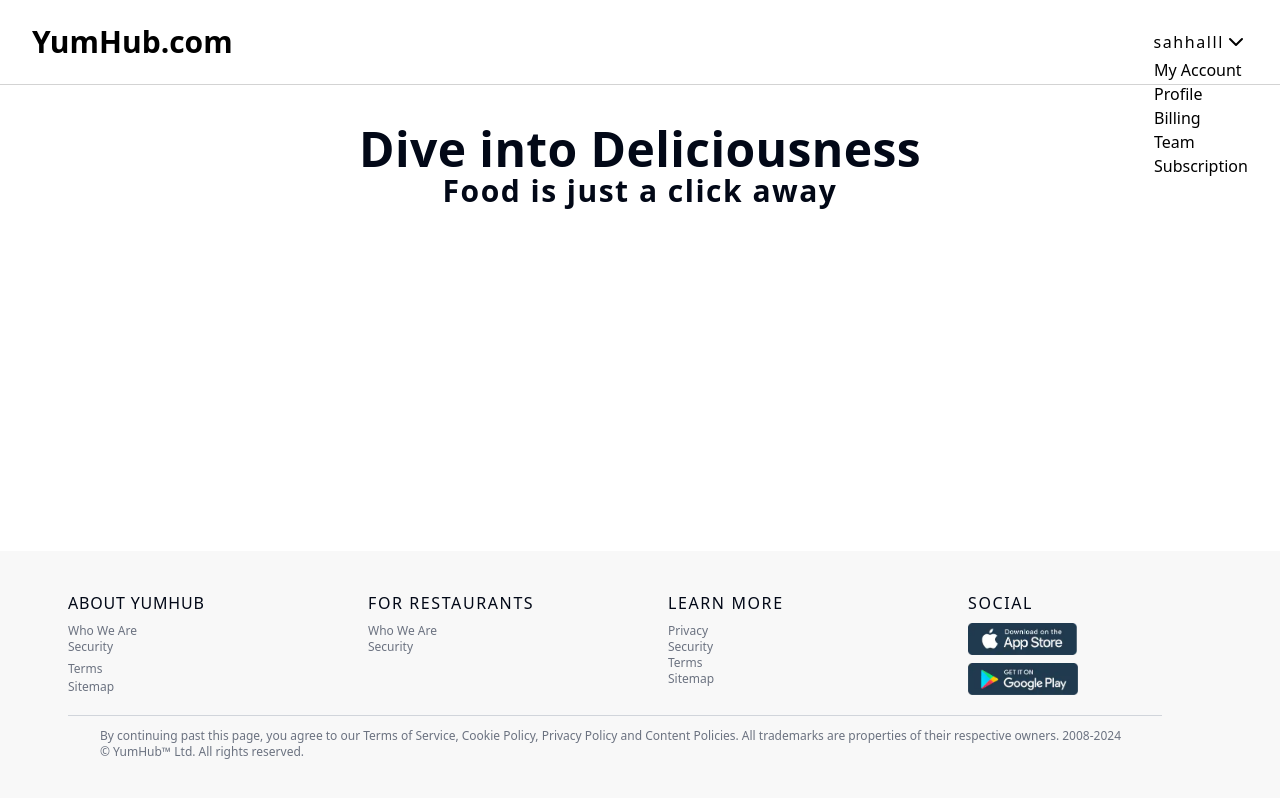
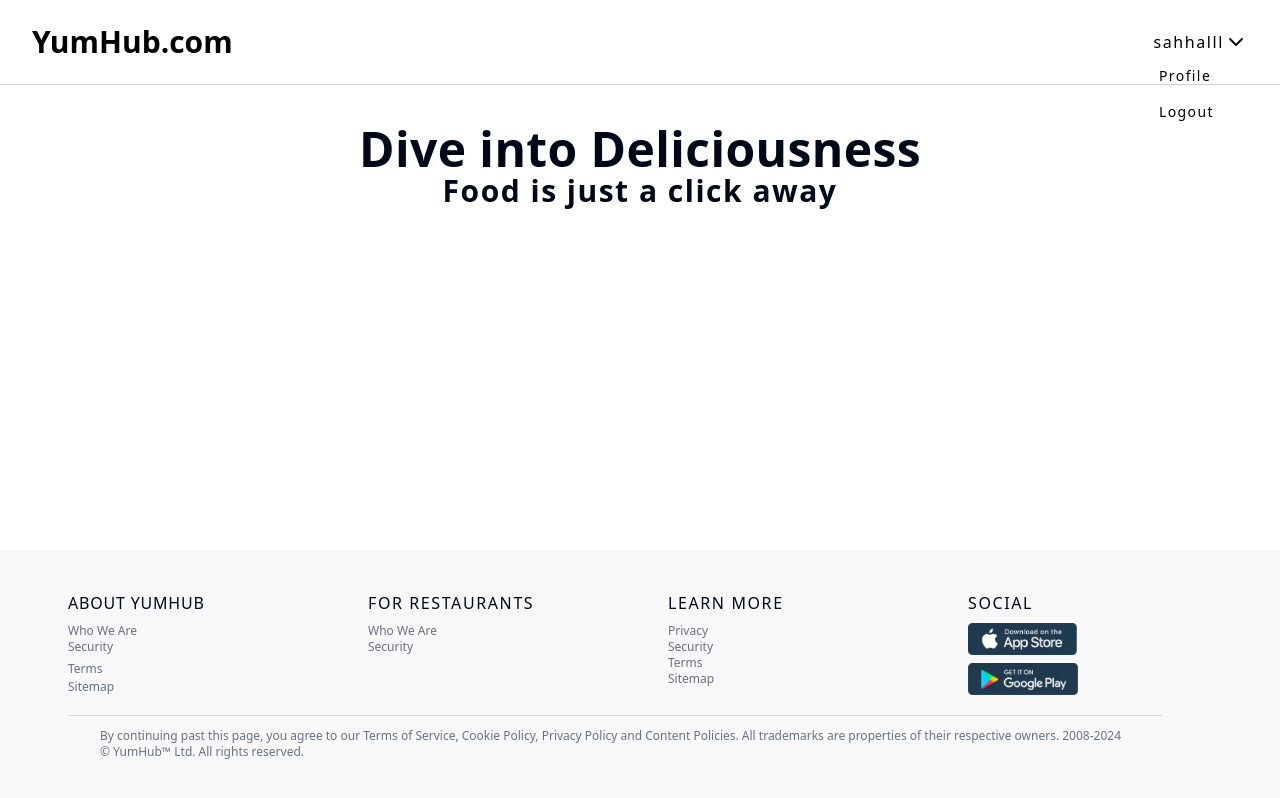
Before and after one commit to sahhhall/YumHub, a React (Vite) app in the folder frontend/: page / in a window 1280 px wide. Both pictures are taken after a click on the button "sahhalll". Built offline with nearby package versions, Linux system fonts and the light colour scheme.

Commit message:
style: Apply custom styling to menu items with minor adjustments
Added specific styles to customize menu items
Includes minor adjustments to enhance visual consistency
Next, implemented server-side logout functionality for improved authentication flow

```diff
--- a/frontend/src/components/AuthDropdown/AuthDropdown.tsx
+++ b/frontend/src/components/AuthDropdown/AuthDropdown.tsx
@@ -1,20 +1,30 @@
-import { DropdownMenu, DropdownMenuContent, DropdownMenuItem, DropdownMenuLabel, DropdownMenuSeparator, DropdownMenuTrigger } from "@radix-ui/react-dropdown-menu";
+import { DropdownMenu, DropdownMenuContent, DropdownMenuItem, DropdownMenuSeparator, DropdownMenuTrigger, Separator } from "@radix-ui/react-dropdown-menu";
 import { ChevronDown } from "lucide-react";
 import { CustomDropdownMenuItem } from "./CustomDropdownMenuItem";
 
 export const AuthDropdown = () => {
+    const handleLogout = () => {
+        // Logic for handling logout
+    };
+
     return (
         <DropdownMenu>
             <DropdownMenuTrigger className="text-black-800 font-medium tracking-widest flex hover:bg-gray-100">
                 sahhalll <ChevronDown />
             </DropdownMenuTrigger>
             <DropdownMenuContent className="pt-1">
-                <DropdownMenuLabel>My Account</DropdownMenuLabel>
+                {/* <DropdownMenuLabel>My Account</DropdownMenuLabel> */}
                 <DropdownMenuSeparator />
                 <CustomDropdownMenuItem>Profile</CustomDropdownMenuItem>
-                <CustomDropdownMenuItem>Billing</CustomDropdownMenuItem>
-                <CustomDropdownMenuItem>Team</CustomDropdownMenuItem>
-                <CustomDropdownMenuItem>Subscription</CustomDropdownMenuItem>
+                <Separator />
+                <CustomDropdownMenuItem>
+                    <button
+                        className="tracking-widest font-normal text-sm "
+                        onClick={handleLogout}
+                    >
+                        Logout
+                    </button>
+                </CustomDropdownMenuItem>
             </DropdownMenuContent>
         </DropdownMenu>
     );
--- a/frontend/src/components/AuthDropdown/CustomDropDown.css
+++ b/frontend/src/components/AuthDropdown/CustomDropDown.css
@@ -2,3 +2,6 @@
     background-color: #f3f3f3 !important ;
 
 }
+.list-hover {
+    margin-left: -2em;
+}
--- a/frontend/src/components/AuthDropdown/CustomDropdownMenuItem.tsx
+++ b/frontend/src/components/AuthDropdown/CustomDropdownMenuItem.tsx
@@ -1,4 +1,5 @@
-import './CustomDropDown.css'
+import React from "react";
+import './CustomDropDown.css';
 
 interface ICustomDropdownMenuItemProps {
     children: React.ReactNode;
@@ -6,7 +7,7 @@
 
 export const CustomDropdownMenuItem: React.FC<ICustomDropdownMenuItemProps> = ({ children }) => {
     return (
-        <li className="list-none list-hover">
+        <li className="list-none list-hover tracking-widest font-normal text-sm  px-4 py-2  text-start">
             {children}
         </li>
     );
--- a/frontend/src/layouts/Layout.tsx
+++ b/frontend/src/layouts/Layout.tsx
@@ -1,6 +1,5 @@
 import Footer from "@/components/Footer";
 import { Header } from "@/components/Header";
-import Hero from "@/components/Hero";
 
 type Props = {
     //children prop can accept any valid React node, including JSX elements,
```
